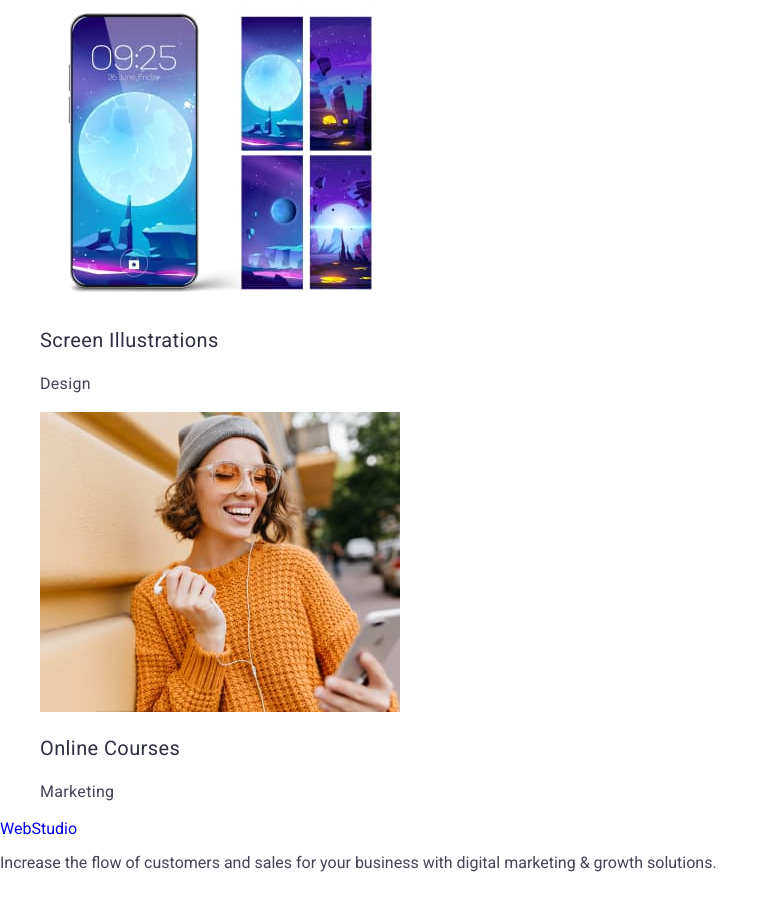
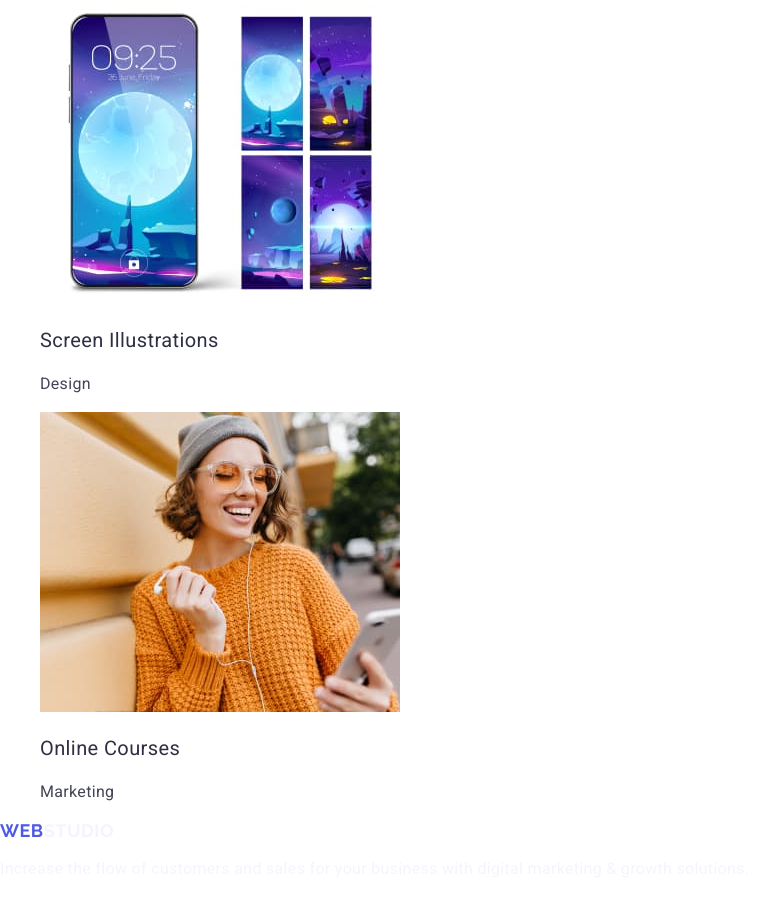
Before and after one commit to YuriyVolochayev/goit-markup-hw-02, a plain HTML site: page index.html in a window 1280 px wide. Shown: the part 4043-4940 px from the top of the page, without its empty margins (0-775 px from the left). Drawn offline with nearby package versions, Linux system fonts and the light colour scheme.

Commit message:
add style for footer

```diff
--- a/css/styles.css
+++ b/css/styles.css
@@ -115,3 +115,11 @@ a {
 .title-list .title-item {
   background-color: #fff;
 }
+
+.logo-footer .logo-part {
+  color: #f4f4fd;
+}
+
+.page-footer .text {
+  color: #f4f4fd;
+}
--- a/index.html
+++ b/index.html
@@ -219,9 +219,11 @@
       </section>
     </main>
 
-    <footer>
-      <a href="./index.html"> WebStudio</a>
-      <p>
+    <footer class="page-footer">
+      <a class="logo logo-footer" href="./index.html">
+        Web<span class="logo-part">Studio</span></a
+      >
+      <p class="text">
         Increase the flow of customers and sales for your business with digital
         marketing & growth solutions.
       </p>
```
